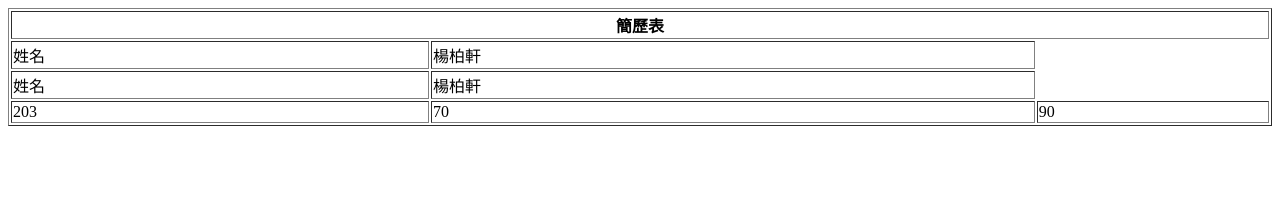
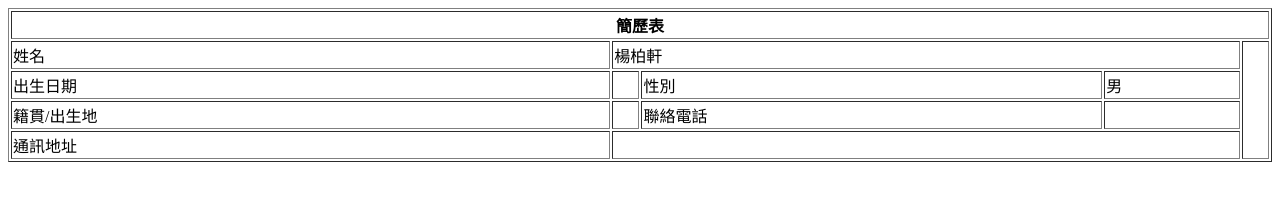
Before and after one commit to 30314gish/autobiography, a plain HTML site: page index.html in a window 1280 px wide. Drawn offline with Linux system fonts and the light colour scheme.

Commit message:
Update index.html

```diff
--- a/index.html
+++ b/index.html
@@ -10,20 +10,34 @@
 <body>
 <table border="1" style="width:100%">
 <tr>
-<th colspan="3">簡歷表</th>
+<th colspan="5">簡歷表</th>
 </tr>
+
 <tr>
 <td>姓名</td>
-<td>楊柏軒</td>
+<td colspan="3">楊柏軒</td>
+<td rowspan="4"> </td>
 </tr>
+
 <tr>
-<td>姓名</td>
-<td>楊柏軒</td>
+<td>出生日期</td>
+<td> </td>
+<td>性別</td>
+<td>男</td>
 </tr>
-<td>203</td>
-<td>70</td>
-<td>90</td>
+
+<tr>
+<td>籍貫/出生地</td>
+<td> </td>
+<td>聯絡電話</td>
+<td> </td>
 </tr>
+
+<tr>
+<td>通訊地址</td>
+<td colspan="3"> </td>
+</tr>
+
 </table>
 
 
```
